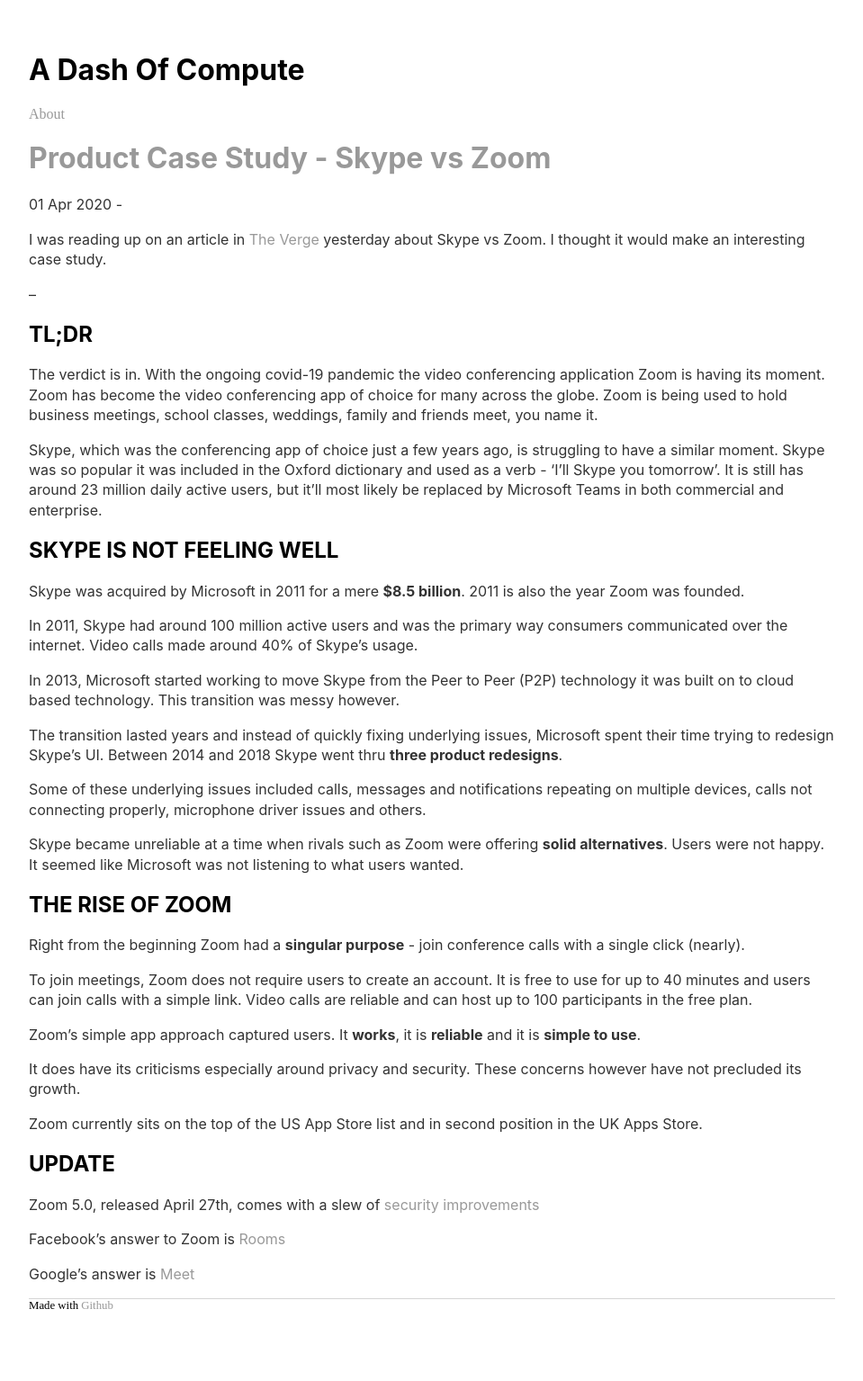
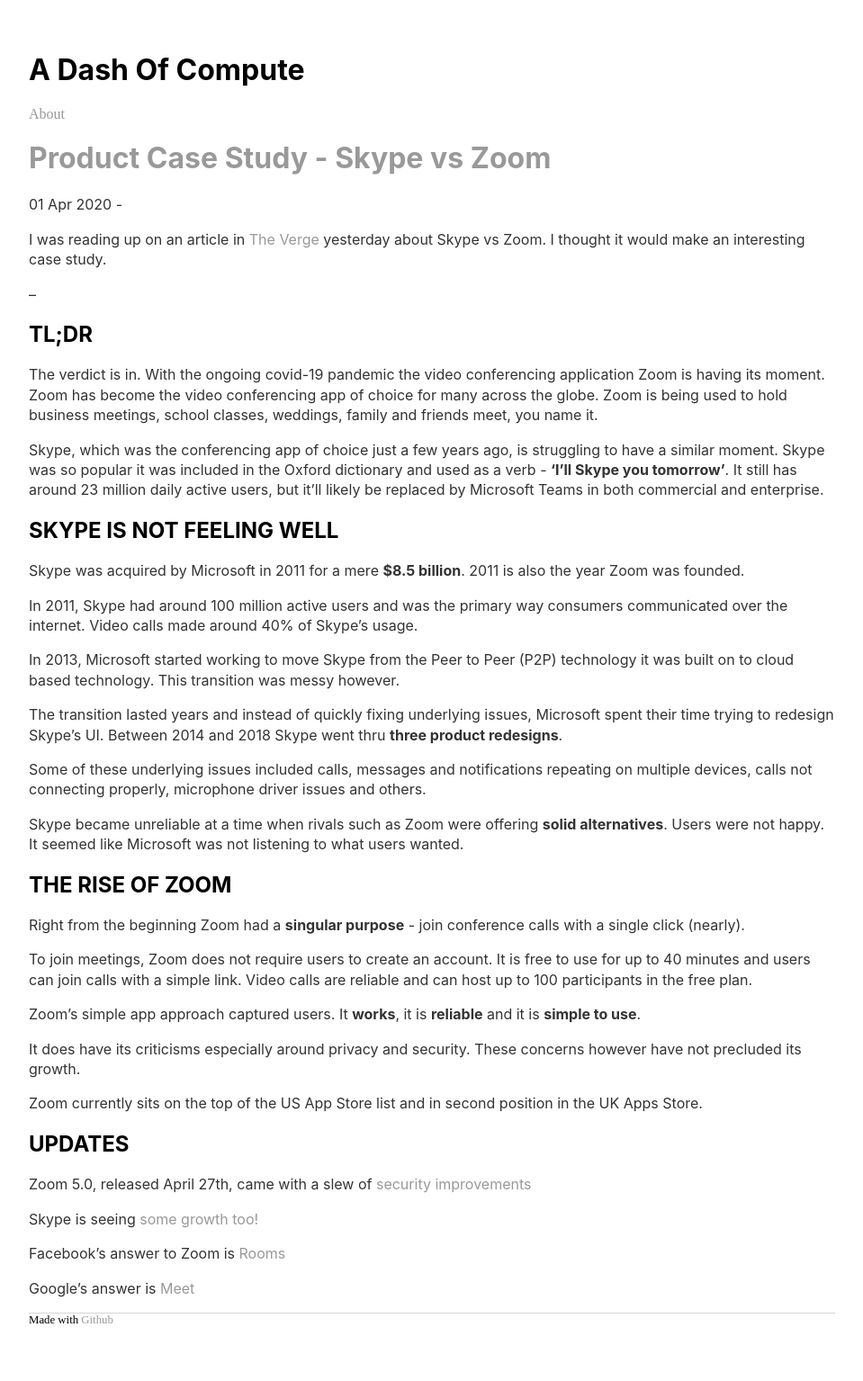
Before and after one commit to sautee/sautee.github.io, a Jekyll site: the page built from _posts/2020-04-01-skypezoom.md, in a window 1280 px wide. Shown: the whole page at 90% size, without its empty margins (160-1119 px from the left). Built offline with Jekyll 4.4.1, drawn with Linux system fonts in a browser that asks for light colours; nearby versions of some CDN libraries; library files that are not in the unit come from our copies.

Commit message:
Update 2020-04-01-skypezoom.md

```diff
--- a/_posts/2020-04-01-skypezoom.md
+++ b/_posts/2020-04-01-skypezoom.md
@@ -12,7 +12,7 @@
 
 The verdict is in. With the ongoing covid-19 pandemic the video conferencing application Zoom is having its moment. Zoom has become the video conferencing app of choice for many across the globe. Zoom is being used to hold business meetings, school classes, weddings, family and friends meet, you name it.
 
-Skype, which was the conferencing app of choice just a few years ago, is struggling to have a similar moment. Skype was so popular it was included in the Oxford dictionary and used as a verb - 'I'll Skype you tomorrow'. It is still has around 23 million daily active users, but it'll most likely be replaced by Microsoft Teams in both commercial and enterprise.
+Skype, which was the conferencing app of choice just a few years ago, is struggling to have a similar moment. Skype was so popular it was included in the Oxford dictionary and used as a verb - **'I'll Skype you tomorrow'**. It still has around 23 million daily active users, but it'll likely be replaced by Microsoft Teams in both commercial and enterprise.
 
 ## SKYPE IS NOT FEELING WELL
 
@@ -40,9 +40,11 @@
 
 Zoom currently sits on the top of the US App Store list and in second position in the UK Apps Store.
 
-## UPDATE
+## UPDATES
 
-Zoom 5.0, released April 27th, comes with a slew of [security improvements](https://blog.zoom.us/wordpress/2020/04/27/its-here-5-things-to-know-about-zoom-5-0/)
+Zoom 5.0, released April 27th, came with a slew of [security improvements](https://blog.zoom.us/wordpress/2020/04/27/its-here-5-things-to-know-about-zoom-5-0/)
+
+Skype is seeing [some growth too!](https://www.google.com/amp/s/www.fool.com/amp/investing/2020/03/31/microsofts-skype-sees-70-user-growth-in-march-2020.aspx)
 
 Facebook's answer to Zoom is [Rooms](https://www.google.com/amp/s/www.theverge.com/platform/amp/2020/4/24/21233468/facebook-messenger-rooms-live-instagram-live-igtv-video-chat)
 
```
